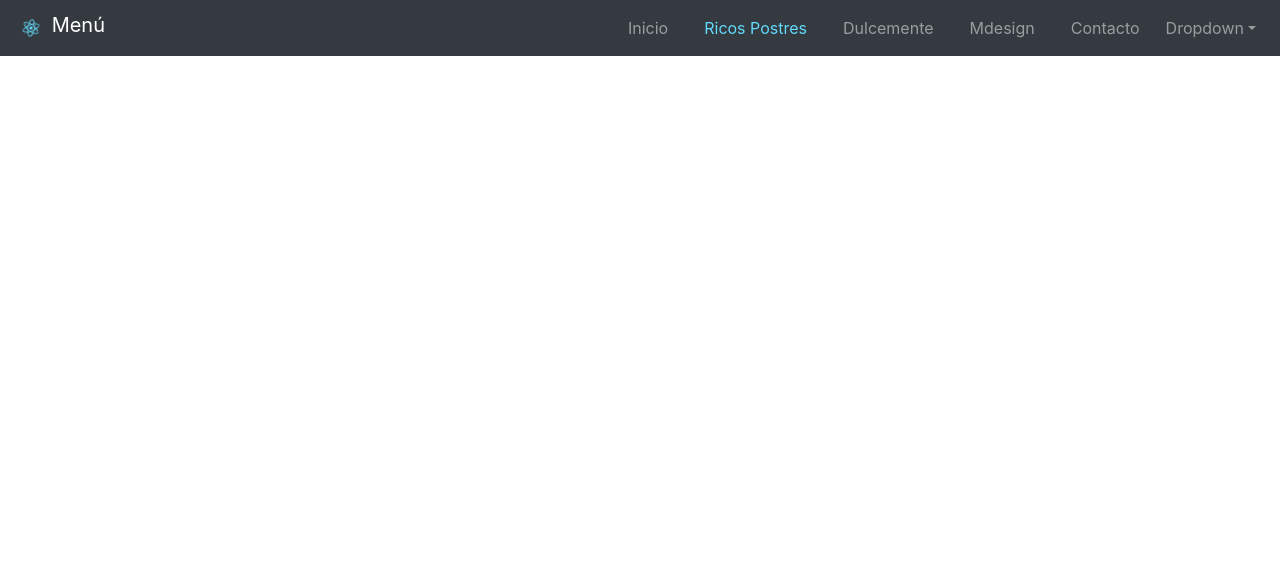
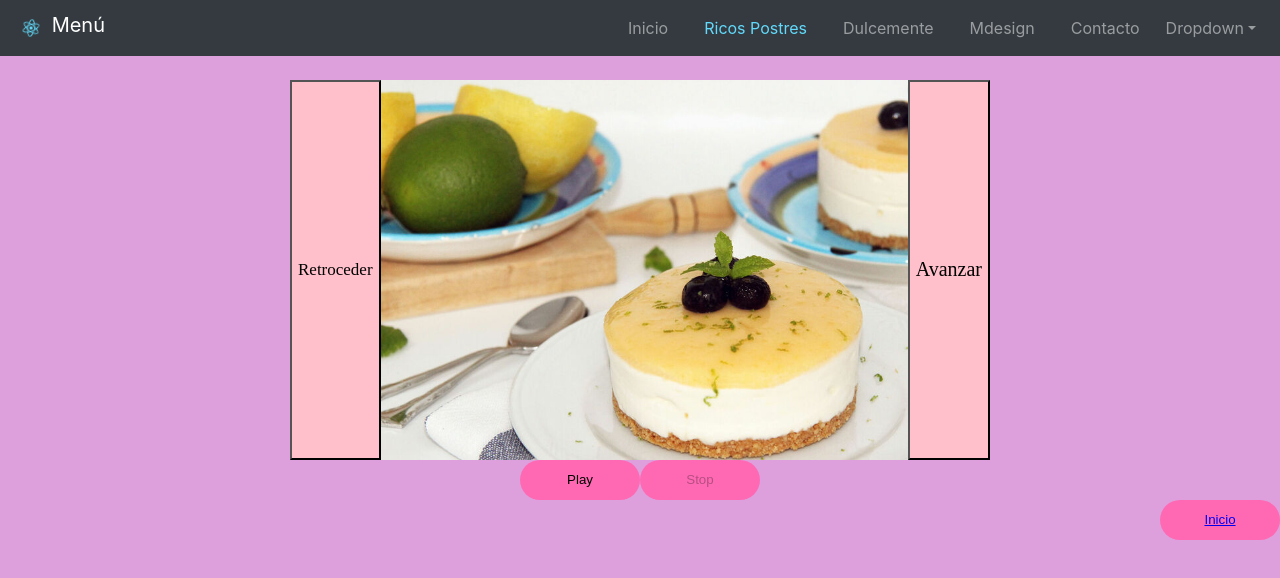
Before and after one commit to Mariajose20/menu, a React (Create React App) app: page /#/ricos-postres/carrusel in a window 1280 px wide. Shown: the top 578 px of the page. Built offline with nearby package versions, Linux system fonts and the light colour scheme.

Commit message:
Pagina terminada

```diff
--- a/public/index.html
+++ b/public/index.html
@@ -26,7 +26,7 @@
     -->
     <title>React App</title>
   </head>
-  <body>
+  <body style="background-color: plum;">
     <noscript>You need to enable JavaScript to run this app.</noscript>
     <div id="root"></div>
     <!--
--- a/src/components/Layout.jsx
+++ b/src/components/Layout.jsx
@@ -4,6 +4,7 @@ import Contact from '../pages/Contact'
 import Home from '../pages/Home'
 import Dulcemente from '../pages/maria/Dulcemente/Dulcemente'
 import Mdesign from '../pages/maria/Mdesign/Mdesign'
+import Carrusel from '../pages/maria/RicosPostres/Carrusel'
 import RicosPostres from '../pages/maria/RicosPostres/RicosPostres'
 import Menu from './Menu'
 
@@ -14,6 +15,7 @@ const Layout = () => {
       <Switch>
         <Route exact path="/inicio" component={Home}/>
         <Route exact path="/ricos-postres" component={RicosPostres}/>
+        <Route exact path="/ricos-postres/carrusel" component={Carrusel}/>
         <Route exact path="/dulcemente" component={Dulcemente}/>
         <Route path="/mdesign" component={Mdesign}/>
         <Route exact path="/contacto" component={Contact}/>
--- /dev/null
+++ b/src/pages/maria/RicosPostres/Carrusel.jsx
@@ -0,0 +1,121 @@
+import React, { useEffect } from 'react'
+import './styles/estilos1.scss'
+import ImgUno from './images/1.jpg'
+import ImgDos from './images/2.jpg'
+import ImgTres from './images/3.jpg'
+import ImgCuatro from './images/4.jpg'
+import ImgCinco from './images/5.jpg'
+import ImgSeis from './images/6.jpg'
+import ImgSiete from './images/7.jpg'
+import { NavLink } from 'react-router-dom'
+
+const Carrusel = () => {
+
+    // Variables
+    const IMAGENES = [
+        ImgDos,
+        ImgTres,
+        ImgCuatro,
+        ImgCinco,
+        ImgSeis,
+        ImgSiete,
+        ImgUno,
+
+    ];
+    useEffect(() => {
+        const TIEMPO_INTERVALO_MILESIMAS_SEG = 1000;
+        let posicionActual = 0;
+        let $botonRetroceder = document.querySelector('#retroceder');
+        let $botonAvanzar = document.querySelector('#avanzar');
+        let $imagen = document.querySelector('#imagen');
+        let $botonPlay = document.querySelector('#play');
+        let $botonStop = document.querySelector('#stop');
+        let intervalo;
+
+        // Funciones
+
+        /**
+         * Funcion que cambia la foto en la siguiente posicion
+         */
+        function pasarFoto() {
+            if(posicionActual >= IMAGENES.length - 1) {
+                posicionActual = 0;
+            } else {
+                posicionActual++;
+            }
+            renderizarImagen();
+        }
+
+        /**
+         * Funcion que cambia la foto en la anterior posicion
+         */
+        function retrocederFoto() {
+            if(posicionActual <= 0) {
+                posicionActual = IMAGENES.length - 1;
+            } else {
+                posicionActual--;
+            }
+            renderizarImagen();
+        }
+
+        /**
+         * Funcion que actualiza la imagen de imagen dependiendo de posicion Actual
+         */
+        function renderizarImagen () {
+            $imagen.style.backgroundImage = `url(${IMAGENES[posicionActual]})`;
+        }
+
+        /**
+         * Activa el autoplay de la imagen
+         */
+        function playIntervalo() {
+            intervalo = setInterval(pasarFoto, TIEMPO_INTERVALO_MILESIMAS_SEG);
+            // Desactivamos los botones de control
+            $botonAvanzar.setAttribute('disabled', true);
+            $botonRetroceder.setAttribute('disabled', true);
+            $botonPlay.setAttribute('disabled', true);
+            $botonStop.removeAttribute('disabled');
+
+        }
+
+        /**
+         * Para el autoplay de la imagen
+         */
+        function stopIntervalo() {
+            clearInterval(intervalo);
+            // Activamos los botones de control
+            $botonAvanzar.removeAttribute('disabled');
+            $botonRetroceder.removeAttribute('disabled');
+            $botonPlay.removeAttribute('disabled');
+            $botonStop.setAttribute('disabled', true);
+        }
+
+        // Eventos
+        $botonAvanzar.addEventListener('click', pasarFoto);
+        $botonRetroceder.addEventListener('click', retrocederFoto);
+        $botonPlay.addEventListener('click', playIntervalo);
+        $botonStop.addEventListener('click', stopIntervalo);
+        // Iniciar
+        renderizarImagen();
+
+    }, [])
+  return (
+    <div className="carousel-page">
+      <h1>POSTRES DELICIOSOS</h1>
+    <div className="carousel">
+        <button id="retroceder">Retroceder</button>
+        <div id="imagen"></div>
+        <button id="avanzar">Avanzar</button>
+    </div>
+    <div className="controles">
+        <button id="play">Play</button>
+        <button id="stop" disabled>Stop</button>
+    </div>
+    <div className= "inicio">
+            <button id="regresar"><NavLink to={"/ricos-postres"}>Inicio</NavLink></button>
+        </div>
+    </div>
+  )
+}
+
+export default Carrusel
--- a/src/pages/maria/RicosPostres/RicosPostres.jsx
+++ b/src/pages/maria/RicosPostres/RicosPostres.jsx
@@ -1,4 +1,5 @@
 import React from 'react'
+import { NavLink } from 'react-router-dom'
 import Img1 from './images/1.jpg'
 import './styles/estilos.scss'
 
@@ -46,7 +47,8 @@ const RicosPostres = () => {
                     que puede o no acompañar a un contenido principal, por ejemplo,
                     la publucidad, la barra lateral de un blog, etc.--> */}
             Postres de galletas
-            |<a href="carrusel.html">Ver catalogo de postres</a>
+            {/* |<a href="carrusel.html">Ver catalogo de postres</a> */}
+            |<NavLink to={"/ricos-postres/carrusel"}>Ver catalogo de postres</NavLink>
           </aside>
       </section>
       <footer className="azul fila">
--- /dev/null
+++ b/src/pages/maria/RicosPostres/styles/estilos1.scss
@@ -0,0 +1,89 @@
+.carousel-page {
+  background: plum;/*establece el color de fondo*/
+
+  .carousel {
+    max-width: 700px;
+   margin: 0 auto;/*Permite establecer los margeneres que desees*/
+   display: flex;/*Establece los tipos de visualizacion
+   interna y externa de un elemento*/
+       }
+
+   #imagen {
+   width: 180%;/*Establece el ancho de un elemento mediante
+   un valor numérico*/
+   height: 380px;
+   background-size: cover;
+       }
+  #retroceder {
+    font-size: 17px; /*Es pare el tamaño del texto*/
+    font-weight: normal;
+    background: pink;
+    color:black;
+    margin: 0;
+    font-family: cursive;/*se utiliza para darle un tipo de letra con el css marcado*/
+  }
+
+  #avanzar {
+
+    font-size: 20px;  /*Es para el tamaño del texto*/
+    font-weight: normal;
+
+    background: pink;
+
+    color:black; /*para colocarle color al texto*/
+    margin: 0;
+    font-family: cursive;
+
+
+
+
+
+  }
+  #play {
+
+    background-color: hotpink;
+    width: 120px;
+    height: 40px;
+    border-radius: 20px;
+    border-style: none;
+
+
+
+  }
+  #stop {
+    background-color: hotpink;
+    width: 120px;
+    height: 40px;
+    border-radius: 20px;
+    border-style: none;
+
+
+  }
+
+  h1 { font-family: 'Times New Roman', Times, serif;
+
+    text-align: center;
+
+
+  }
+  .controles{
+    text-align: center;
+  }
+  .inicio {
+   text-align: right;
+
+
+    }
+    #regresar {
+      background-color: hotpink;
+      width: 120px;
+      height: 40px;
+      border-radius: 20px;
+      border-style: none;
+
+
+    }
+
+
+
+}
```
